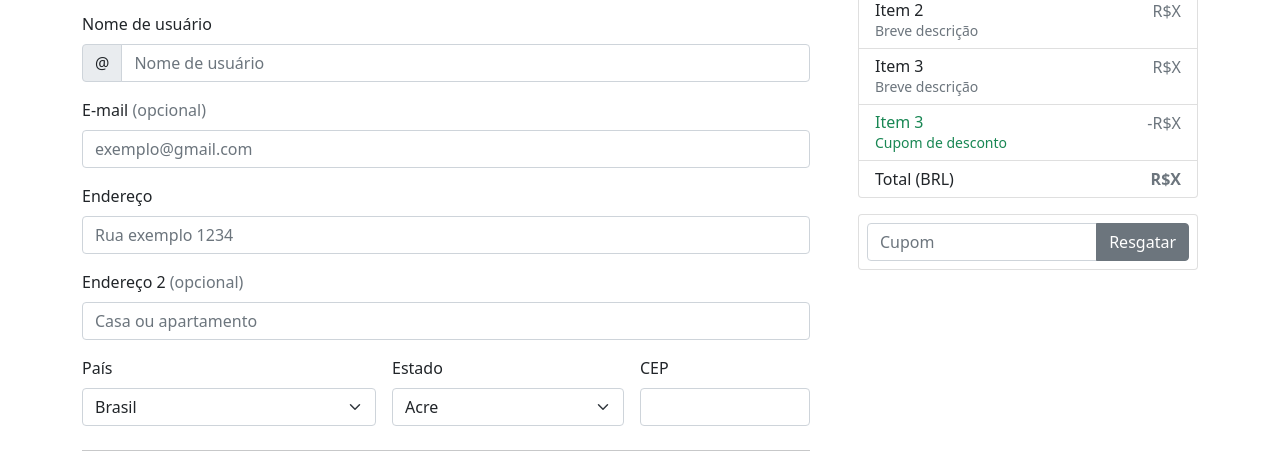
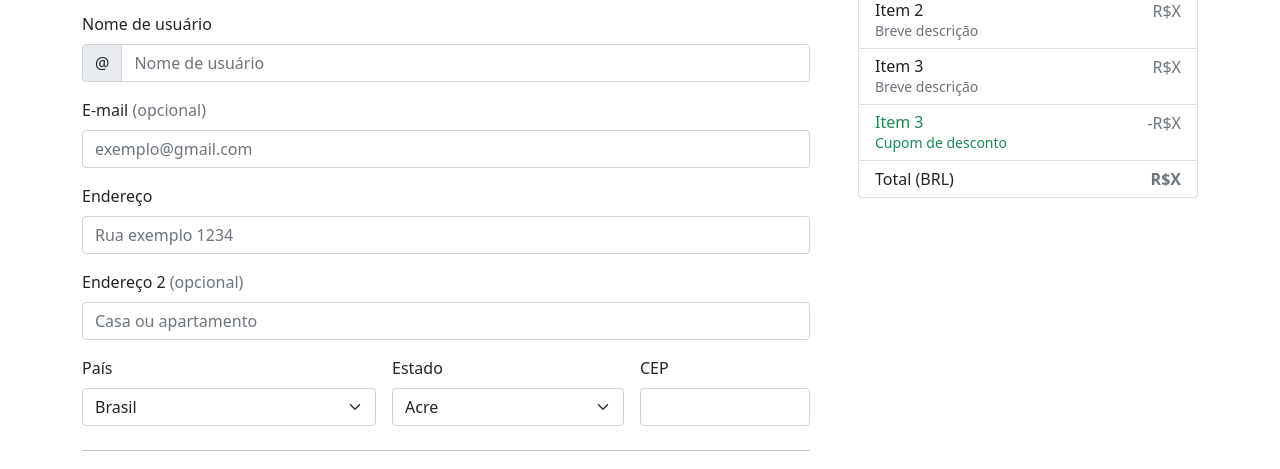
Before and after one commit to Drugs/Coffee221, a PHP site: page /coffee221/pages/checkoutpage.php in a window 1280 px wide. Shown: the part 175-644 px from the top of the page. Run offline with PHP 8.4, Linux system fonts and the light colour scheme; data that the repository does not hold is empty; some libraries are stand-ins or nearby versions.

Commit message:
Update checkoutpage.php

```diff
--- a/pages/checkoutpage.php
+++ b/pages/checkoutpage.php
@@ -46,12 +46,6 @@ include "../include/header.php";
                             <span class="text-muted"><strong>R$X</strong></span>
                         </li>
                     </ul>
-                    <form class="card p-2">
-                        <div class="input-group">
-                            <input type="search" class="form-control" placeholder="Cupom" name="" id="">
-                            <button type="submit" class="btn btn-secondary">Resgatar</button>
-                        </div>
-                    </form>
                 </div>
                 <div class="col-md-7 col-lg-8">
                     <h4>Endereço de cobrança
```
